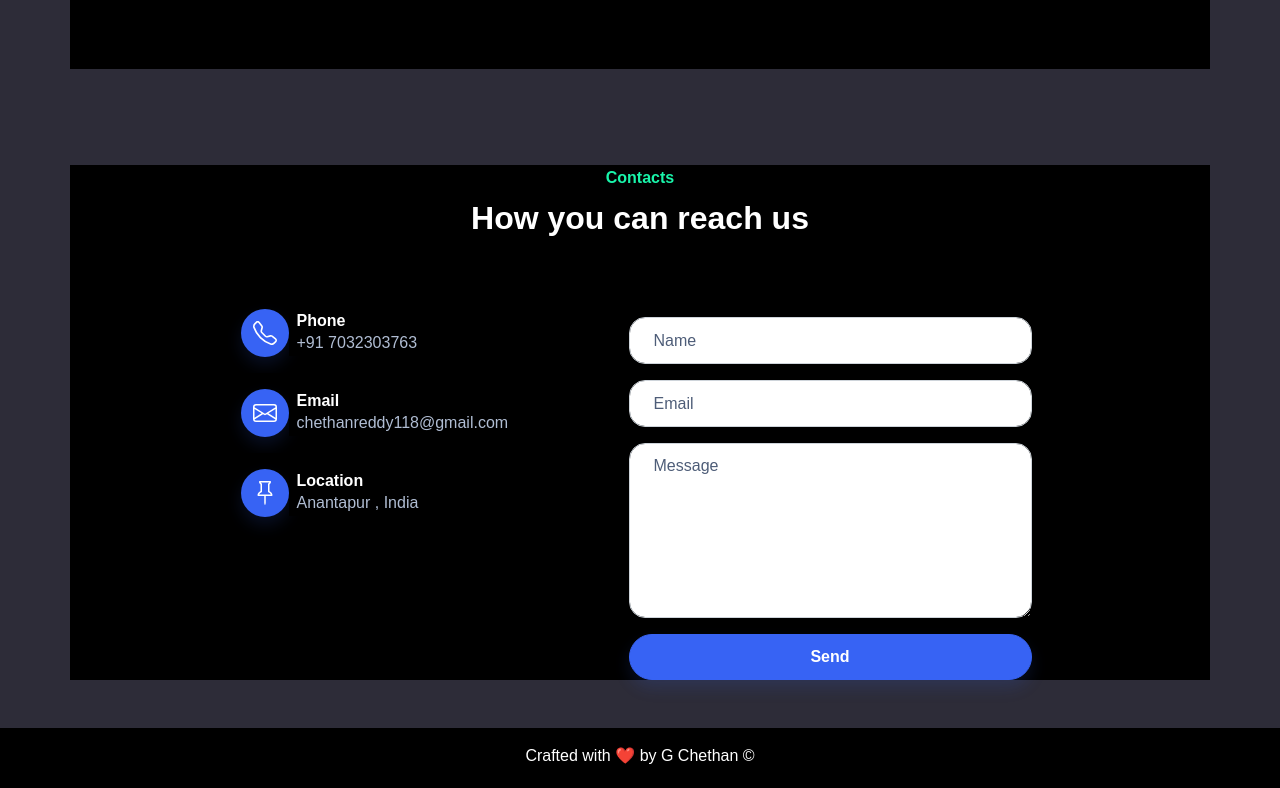
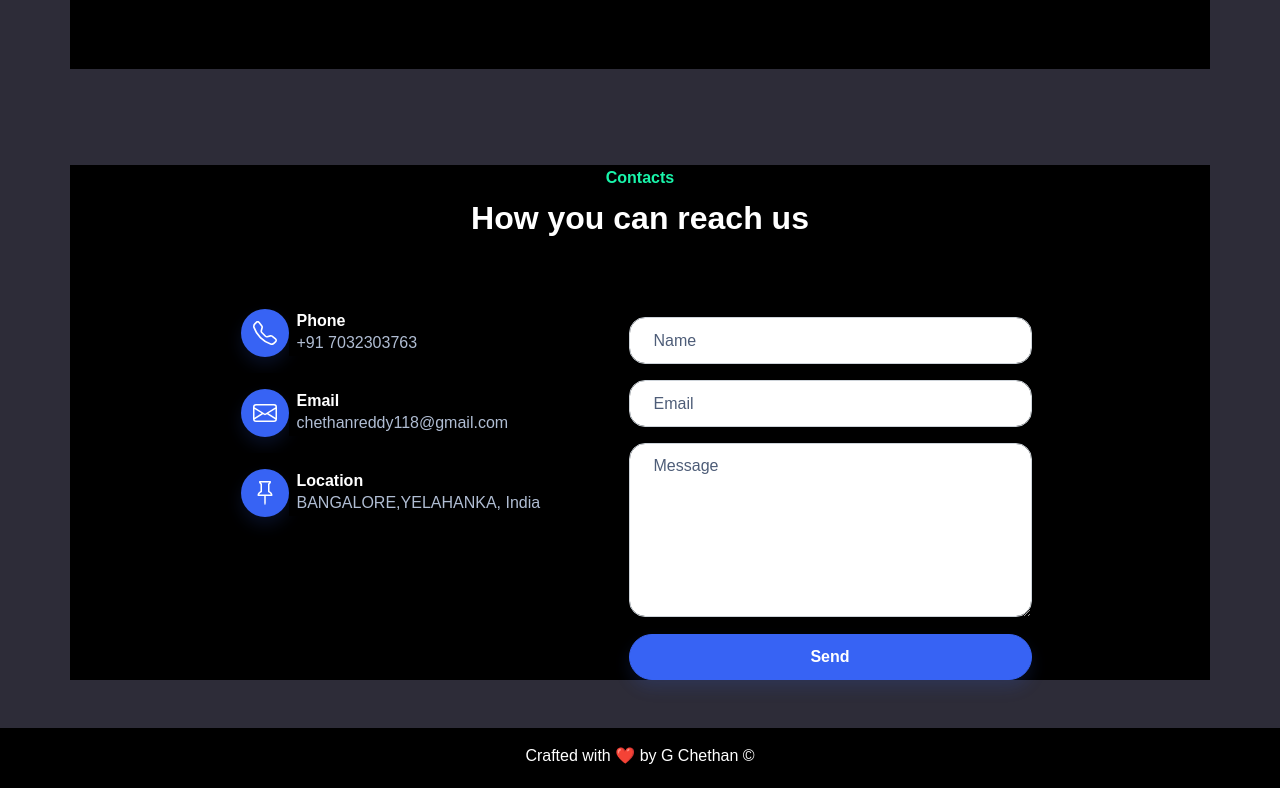
Before and after one commit to chethan7032/chethan7032.github.io, a plain HTML site: page index.html in a window 1280 px wide. Shown: the part 3784-4572 px from the top of the page. Drawn offline with Linux system fonts and the light colour scheme.

Commit message:
Update index.html

```diff
--- a/index.html
+++ b/index.html
@@ -213,7 +213,7 @@
                                 </svg></div>
                             <div class="px-2">
                                 <h6 class="fw-bold mb-0">Location</h6>
-                                <p class="text-muted mb-0">Anantapur , India</p>
+                                <p class="text-muted mb-0">BANGALORE,YELAHANKA, India</p>
                             </div>
                         </div>
                     </div>
```
